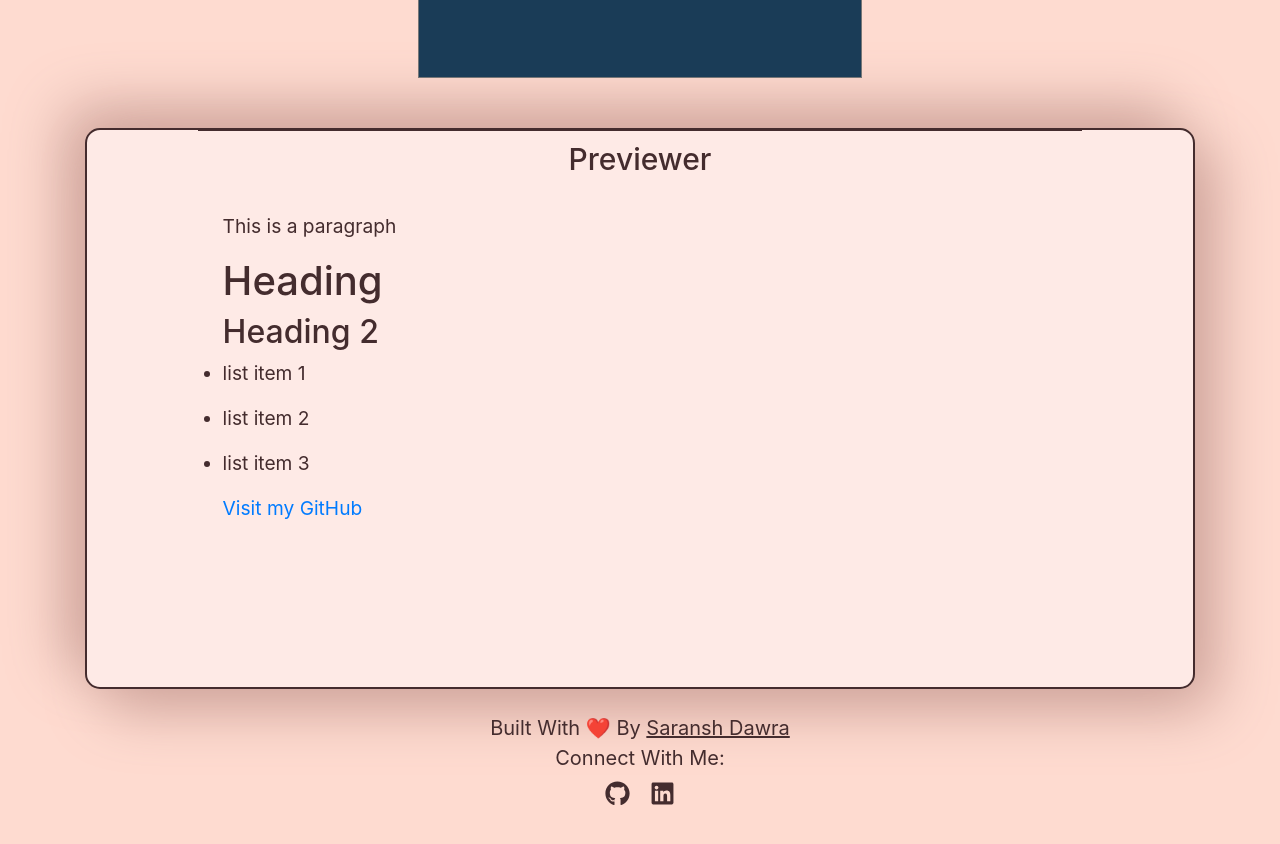
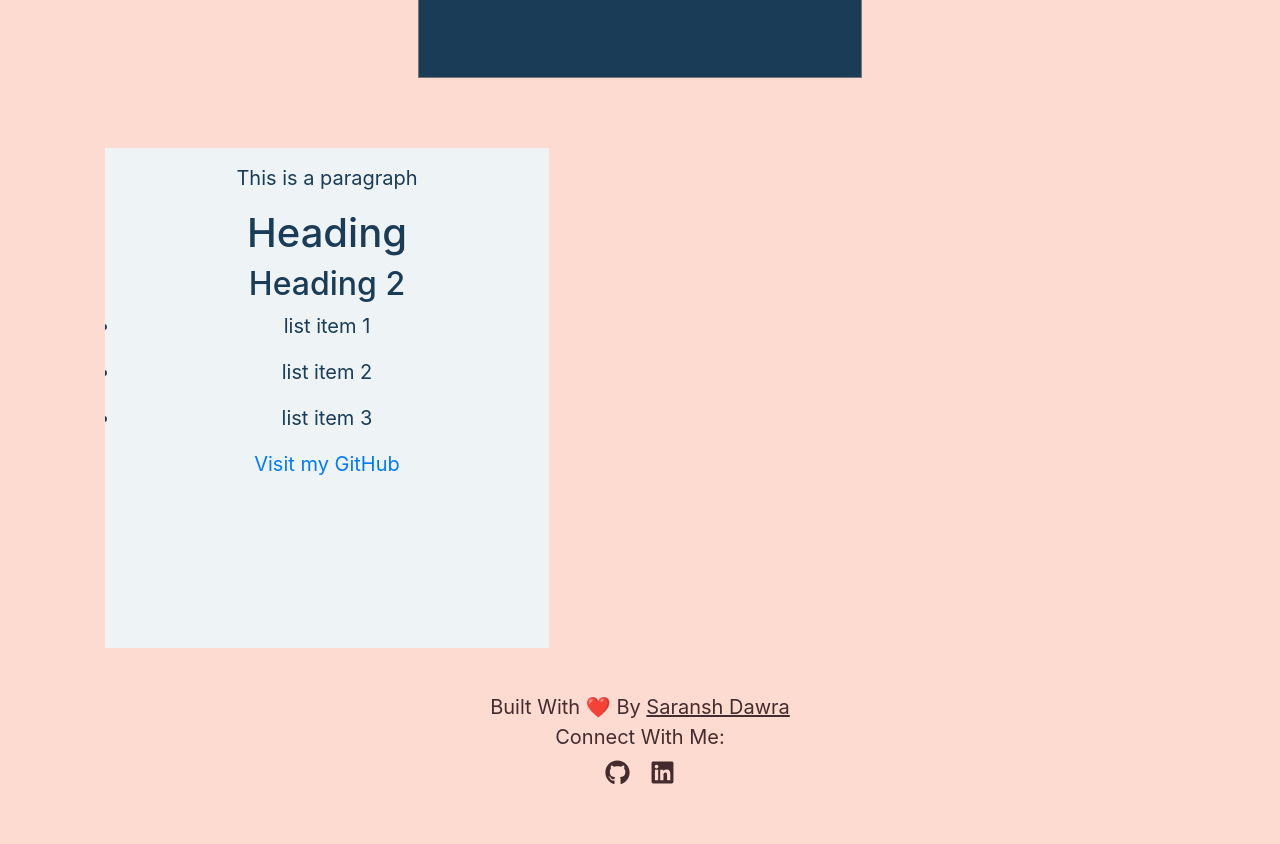
Before and after one commit to SaranshDawra/Markdown-Previewer, a React (Create React App) app: page / in a window 1280 px wide. Shown: the part 540-1384 px from the top of the page. Built offline with nearby package versions, Linux system fonts and the light colour scheme.

Commit message:
Previewer ui updated

```diff
--- a/src/components/Preview.js
+++ b/src/components/Preview.js
@@ -1,12 +1,12 @@
-import React from 'react';
-import style from './preview.module.css';
-import marked from  'marked';
+import React from "react";
+import style from "./preview.module.css";
+import marked from "marked";
 
 export default function Preview(props) {
     return (
-        <div className={style.Preview}>
-            <h1 className={style.titleBar}>Previewer</h1>
-            <div className={style.previewer} dangerouslySetInnerHTML={{__html: marked(props.value)}}></div>
-        </div>
-    )
+        <div
+            className={style.Previewer}
+            dangerouslySetInnerHTML={{ __html: marked(props.value) }}
+        ></div>
+    );
 }
--- a/src/components/preview.module.css
+++ b/src/components/preview.module.css
@@ -1,31 +1,24 @@
-.Preview {
-    background: #FEEAE6;
-    /* box-shadow: 20px 20px 60px #dbb8b1, -20px -20px 60px #dbb8b1; */
-    box-shadow: 20px 20px 60px #cfa49b, -20px -20px 60px #cfa49b;
-    border: 2px solid #442C2E;
-    border-radius: 15px;
+.Previewer {
+    height: 500px;
+    width: 40%;
+    resize: none;
+    padding: 15px;
+    /* padding-left: 30px; */
+    font-size: 20px;
+    background: #eef4f6;
+    color: rgba(26,60,87,1);
+    margin: 20px;
+    overflow-y: scroll;
 }
 
-.titleBar {
-    width: 80%;
-    background: #FEEAE6;
-    font-size: 30px;
-    color: #442C2E;
-    padding: 10px;
-    border-top: 1px solid #442C2E;
-    margin: 0 auto;
+@media screen and (max-width: 840px) {
+    .Previewer {
+        width: 70%;
+    }
 }
 
-.previewer {
-    text-align: start;
-    width: 80%;
-    background-color: #FEEAE6;
-    color: #442C2E;
-    resize: none;
-    outline: none;
-    height: 400px;
-    padding: 25px;
-    margin: 0 auto;
-    margin-bottom: 100px;
-    font-size: 1.2rem;
+@media screen and (max-width: 400px) {
+    .Previewer {
+        width: 85%;
+    }
 }
```
